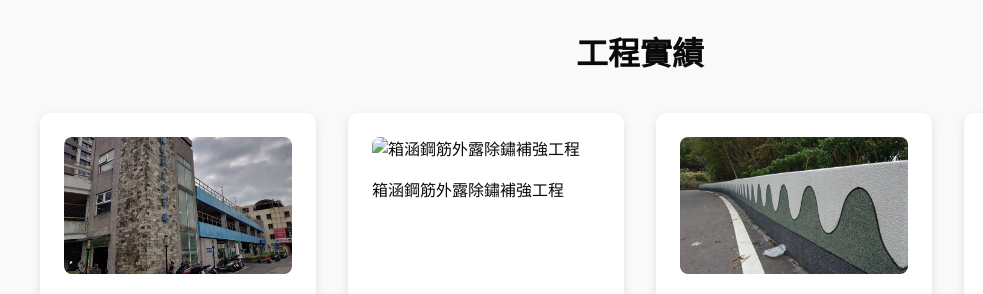
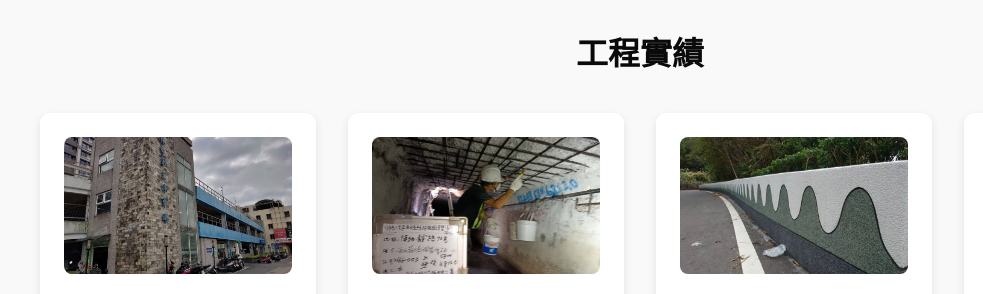
Before and after one commit to dabs26191857/dabs26192857.github.io, a plain HTML site: page index.html in a window 1280 px wide. Shown: the part 3860-4154 px from the top of the page, 0-983 px from the left. Drawn offline with Linux system fonts and the light colour scheme.

Commit message:
Update index.html

```diff
--- a/index.html
+++ b/index.html
@@ -149,7 +149,7 @@
         <p>公有停車場災損勘檢</p>
       </div>
       <div class="card animate-on-scroll">
-        <img src="images/箱涵鋼筋外露除鏽補強工程1.jpg" alt="箱涵鋼筋外露除鏽補強工程" style="width:100%; border-radius:8px;">
+        <img src="images/箱涵鋼筋外露除鏽補強工程.jpg" alt="箱涵鋼筋外露除鏽補強工程" style="width:100%; border-radius:8px;">
         <p>箱涵鋼筋外露除鏽補強工程 </p>
       </div>
       <div class="card animate-on-scroll">
```
